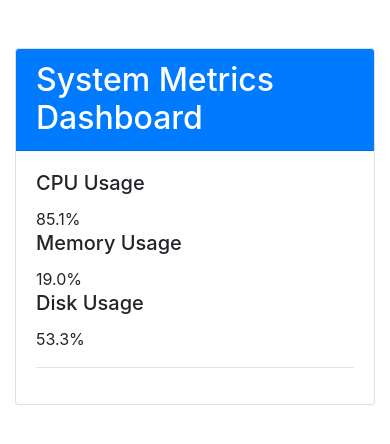
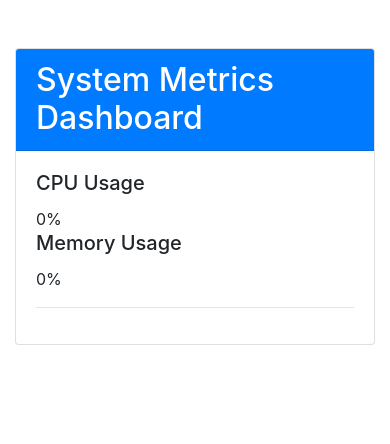
Before and after one commit to MaratAGHAYAN/monitoring_app, a Flask app: page / in a window 390 px wide. Shown: the top 444 px of the page. Run offline with Flask 3, Linux system fonts and the light colour scheme; some libraries are stand-ins or nearby versions.

Commit message:
Added application folder

```diff
--- a/last_project/app_folder/app.py
+++ b/last_project/app_folder/app.py
@@ -1,25 +1,31 @@
+
 from flask import Flask, render_template, request
-import psutil
+import pika
 import threading
+import json
 import time
-from queue import Queue
 
 app = Flask(__name__)
 
-metrics_queue = Queue()
+metrics = {'cpu': 0, 'ram': 0 }
 
-def monitor_system():
+def consume_metrics():
     while True:
-        cpu_usage = psutil.cpu_percent()
-        memory_usage = psutil.virtual_memory().percent
-        disk_usage = psutil.disk_usage('/').percent
+        try:
+            connection = pika.BlockingConnection(pika.ConnectionParameters('queue'))
+            channel = connection.channel()
+            channel.queue_declare(queue='metrics')
 
-        metrics_queue.put((cpu_usage, memory_usage, disk_usage))
+            def callback(ch, method, properties, body):
+                global metrics
+                metrics = json.loads(body)
+                print(f"Received metrics: {metrics}")
 
-        time.sleep(1)
-
-monitor_thread = threading.Thread(target=monitor_system, daemon=True)
-monitor_thread.start()
+            channel.basic_consume(queue='metrics', on_message_callback=callback, auto_ack=True)
+            channel.start_consuming()
+        except pika.exceptions.AMQPConnectionError:
+            print("RabbitMQ not ready, retrying in 5 seconds...")
+            time.sleep(5)
 
 @app.route('/', methods=['GET', 'POST'])
 def index():
@@ -28,12 +34,8 @@ def index():
         ram = request.form['ram']
         return render_template('index.html', cpu=cpu, ram=ram, submitted=True)
 
-    if not metrics_queue.empty():
-        cpu_usage, memory_usage, disk_usage = metrics_queue.get()
-    else:
-        cpu_usage, memory_usage, disk_usage = 0, 0, 0
-
-    return render_template('index.html', cpu_usage=cpu_usage, memory_usage=memory_usage, disk_usage=disk_usage, submitted=False)
+    return render_template('index.html', cpu_usage=metrics['cpu'], memory_usage=metrics['ram'], submitted=False)
 
 if __name__ == '__main__':
-    app.run(debug=True)
+    threading.Thread(target=consume_metrics, daemon=True).start()
+    app.run(debug=True, host='0.0.0.0', port=5000)
--- a/last_project/app_folder/requirements.txt
+++ b/last_project/app_folder/requirements.txt
@@ -1,2 +1,3 @@
 flask==3.0.0
 psutil==5.9.8
+pika==1.3.2
--- a/last_project/app_folder/templates/index.html
+++ b/last_project/app_folder/templates/index.html
@@ -23,10 +23,7 @@
                         <h5 class="card-title">Memory Usage</h5>
                         <p class="card-text">{{ memory_usage }}%</p>
                     </div>
-                    <div class="col-md-4">
-                        <h5 class="card-title">Disk Usage</h5>
-                        <p class="card-text">{{ disk_usage }}%</p>
-                    </div>
+
                 </div>
                 <hr>
 
```
Also changed, not shown: 1 other file.
